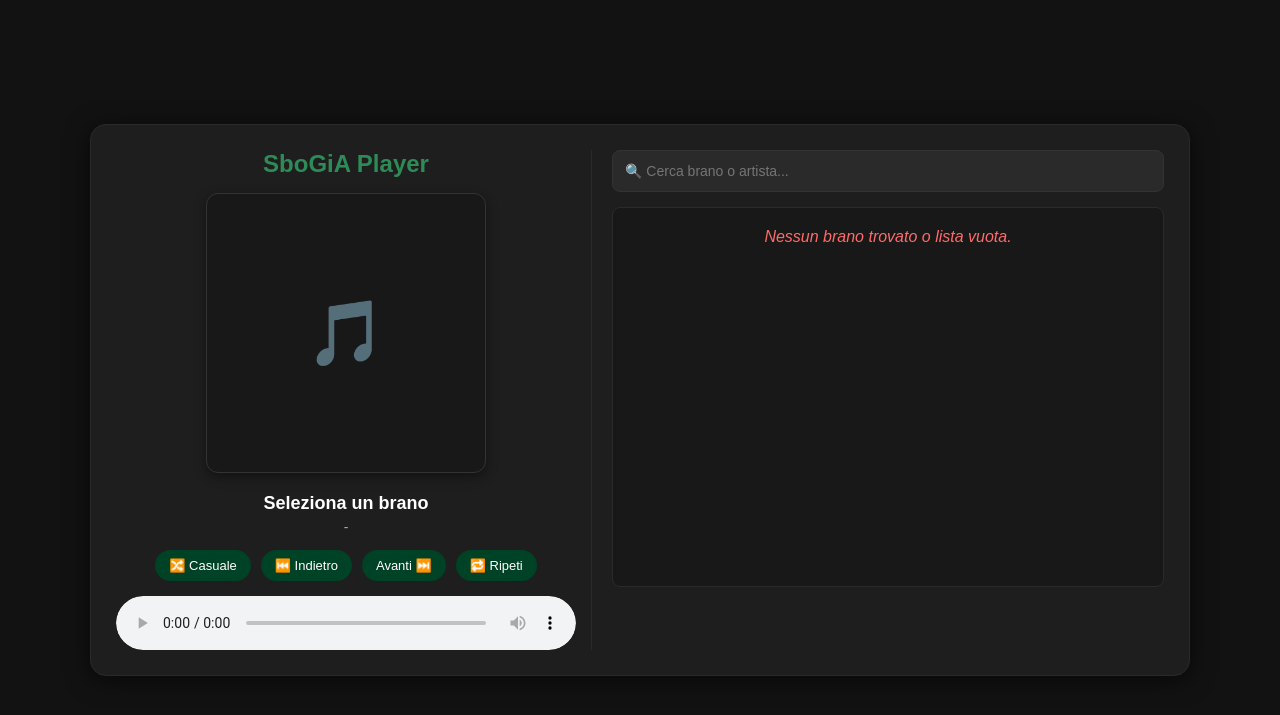
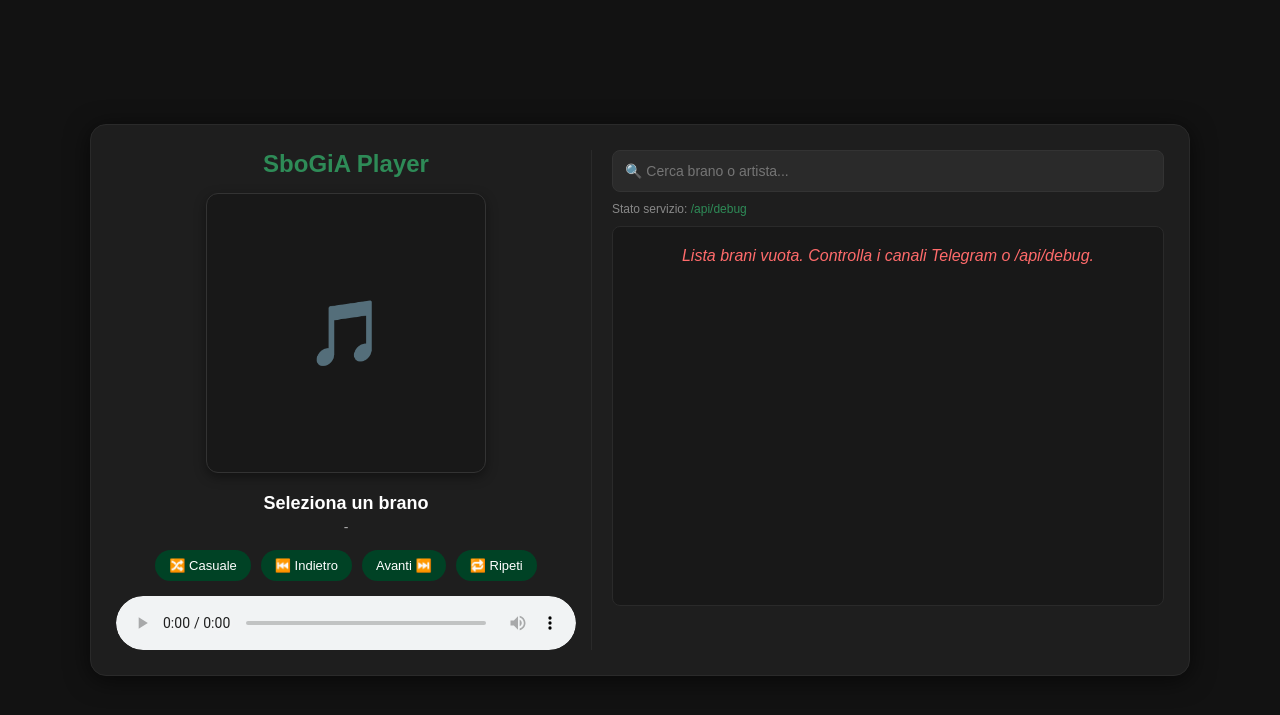
Before and after one commit to gegennarogegeya/SBOGIOCANSU, a Flask app: page / in a window 1280 px wide. Shown: the top 715 px of the page. Run offline with Flask 3, Linux system fonts and the light colour scheme; data that the repository does not hold is empty.

Commit message:
Update index.html

```diff
--- a/templates/index.html
+++ b/templates/index.html
@@ -110,7 +110,7 @@
         .search-box {
             width: 100%;
             padding: 12px;
-            margin-bottom: 15px;
+            margin-bottom: 10px;
             border-radius: 8px;
             border: 1px solid #333;
             background-color: #2a2a2a;
@@ -120,6 +120,18 @@
         }
         .search-box:focus {
             border-color: #2e8b57;
+        }
+        .debug-link {
+            font-size: 12px;
+            color: #888;
+            margin-bottom: 10px;
+        }
+        .debug-link a {
+            color: #2e8b57;
+            text-decoration: none;
+        }
+        .debug-link a:hover {
+            text-decoration: underline;
         }
         .playlist {
             list-style: none;
@@ -227,6 +239,9 @@
     <!-- DESTRA: LISTA E RICERCA -->
     <div class="content-side">
         <input type="text" id="searchInput" class="search-box" placeholder="🔍 Cerca brano o artista...">
+        <div class="debug-link">
+            Stato servizio: <a href="/api/debug" target="_blank">/api/debug</a>
+        </div>
 
         <ul class="playlist" id="playlist">
             <div id="statusMsg" class="status-msg">Caricamento brani dai canali...</div>
@@ -245,12 +260,22 @@
     const statusMsg = document.getElementById('statusMsg');
     const currentTitle = document.getElementById('currentTitle');
     const currentArtist = document.getElementById('currentArtist');
+    const coverBox = document.getElementById('coverBox');
 
     let songsData = [];
     let items = [];
     let currentIndex = 0;
     let isShuffle = false;
     let isRepeat = false;
+
+    function setError(message) {
+        playlistUl.innerHTML = '';
+        const div = document.createElement('div');
+        div.id = 'statusMsg';
+        div.className = 'status-msg';
+        div.textContent = message;
+        playlistUl.appendChild(div);
+    }
 
     async function loadSongs() {
         try {
@@ -263,7 +288,7 @@
             songsData = await response.json();
 
             if (!songsData || songsData.length === 0) {
-                statusMsg.textContent = 'Nessun brano trovato o lista vuota.';
+                setError('Lista brani vuota. Controlla i canali Telegram o /api/debug.');
                 return;
             }
 
@@ -292,7 +317,7 @@
             }
         } catch (error) {
             console.error(error);
-            statusMsg.textContent = `Errore di connessione: ${error.message}`;
+            setError(`Errore di connessione: ${error.message}`);
         }
     }
 
@@ -329,6 +354,9 @@
 
         currentTitle.textContent = title;
         currentArtist.textContent = artist;
+
+        // segnaposto copertina: per ora solo icona
+        coverBox.textContent = '🎵';
 
         player.src = selected.getAttribute('data-src');
         currentIndex = index;
```
